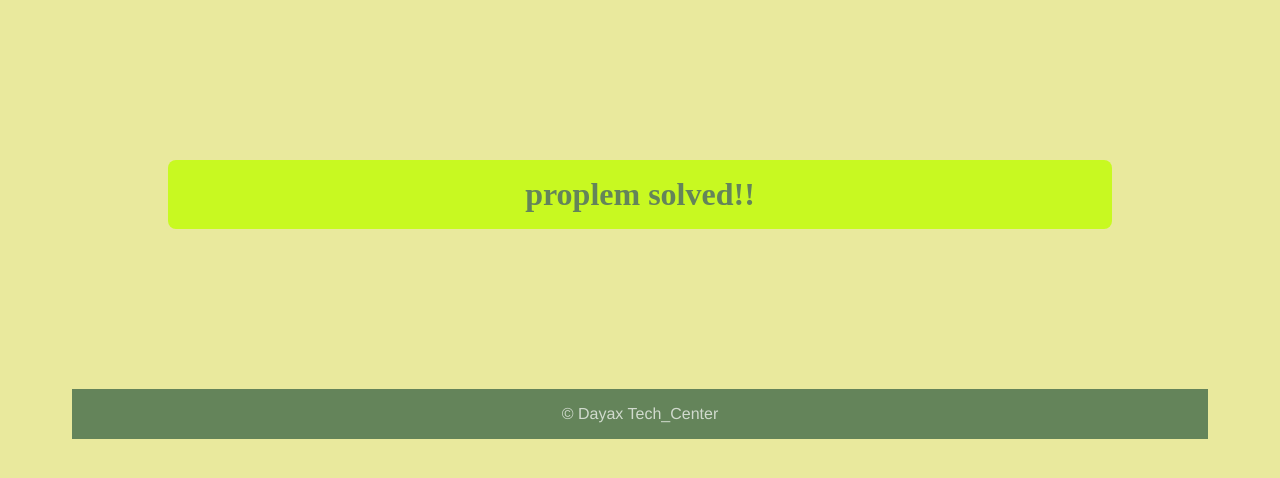
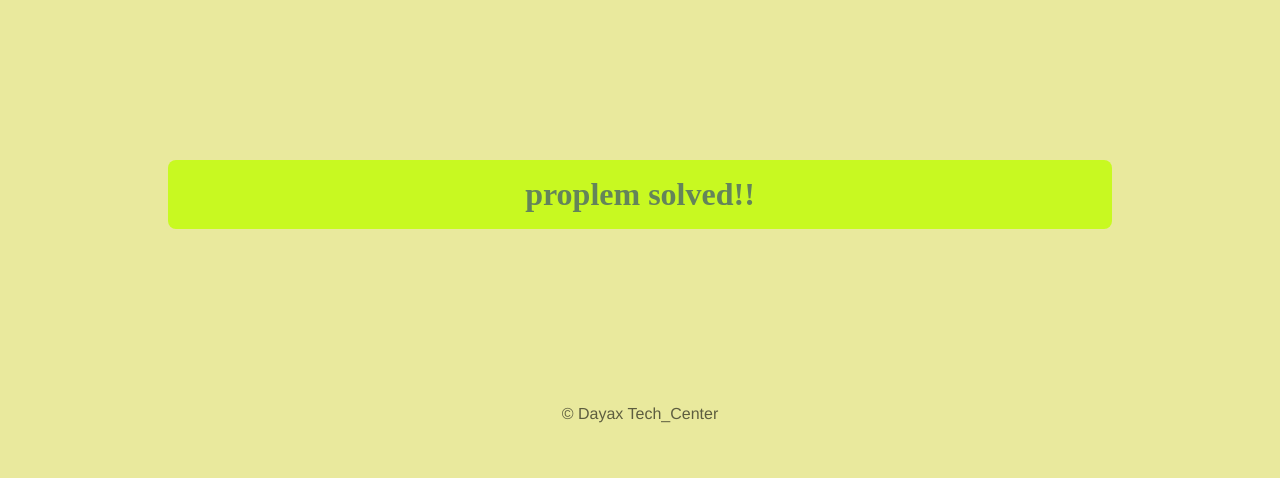
Before and after one commit to ffu-web/javascript-basics, a plain HTML site: page index.html in a window 1280 px wide. Drawn offline with Linux system fonts and the light colour scheme.

Commit message:
updated footer in the html file

```diff
--- a/style.css
+++ b/style.css
@@ -17,8 +17,7 @@ h1{
 
 footer{
     text-align: center;
-    color:rgba(255, 255, 255, 0.7);
-    background-color: rgb(100, 132, 90);
+    color:rgba(0,0,0,0.6);
     padding: 1rem;
     margin:0rem 4rem;
     font-family: 'Franklin Gothic Medium', 'Arial Narrow', Arial, sans-serif;
```
